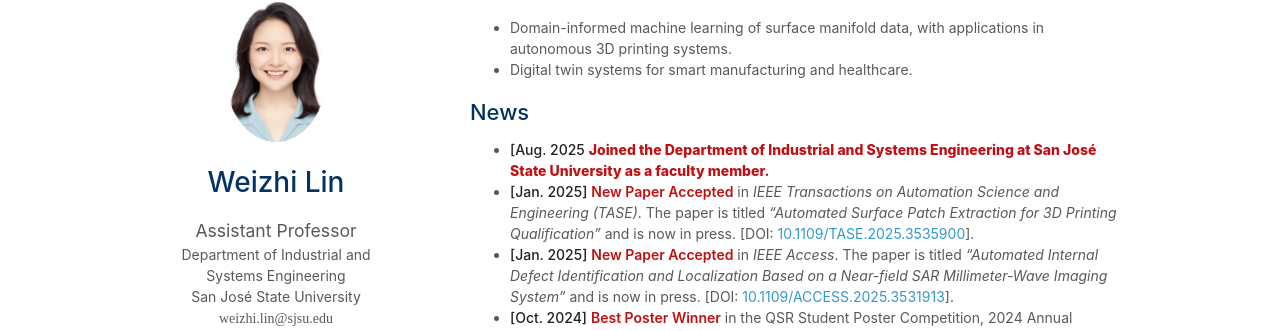
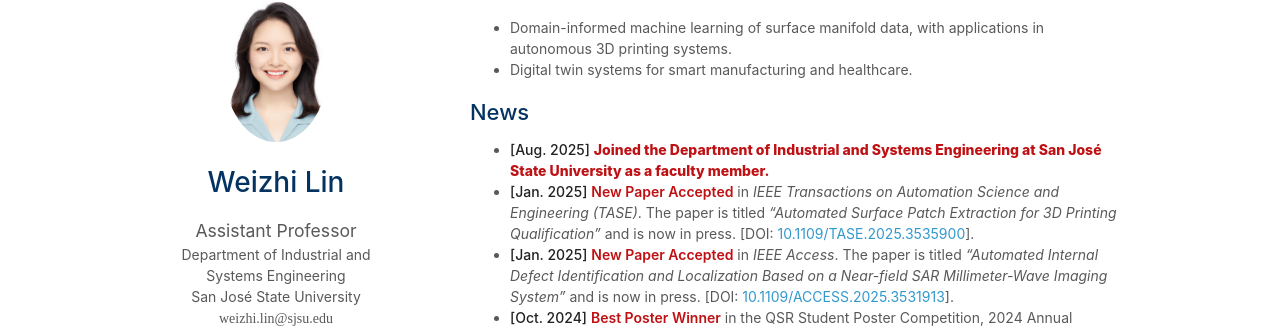
Before and after one commit to weizhi-lin/weizhi-lin.github.io, a Jekyll site: the page built from index.md, in a window 1280 px wide. Shown: the part 138-469 px from the top of the page. Built offline with Jekyll 4.4.1, drawn with Linux system fonts in a browser that asks for light colours; a style sheet for code colours, icons or effects is not loaded.

Commit message:
Update index.md

```diff
--- a/index.md
+++ b/index.md
@@ -10,7 +10,7 @@ layout: homepage
 
 
 ## News
-- **[Aug. 2025** **<strong style="color:#BF1013; font-weight:800"> Joined the Department of Industrial and Systems Engineering at San José State University as a faculty member.</strong>**
+- **[Aug. 2025]** **<strong style="color:#BF1013; font-weight:800"> Joined the Department of Industrial and Systems Engineering at San José State University as a faculty member.</strong>**
 - **[Jan. 2025]** **<strong style="color:#BF1013; font-weight:600">New Paper Accepted</strong>** in *IEEE Transactions on Automation Science and Engineering (TASE)*. The paper is titled *“Automated Surface Patch Extraction for 3D Printing Qualification”* and is now in press. [DOI: <a href="https://doi.org/10.1109/TASE.2025.3535900" target="_blank">10.1109/TASE.2025.3535900</a>].
 - **[Jan. 2025]** **<strong style="color:#BF1013; font-weight:600">New Paper Accepted</strong>** in *IEEE Access*. The paper is titled *“Automated Internal Defect Identification and Localization Based on a Near-field SAR Millimeter-Wave Imaging System”* and is now in press. [DOI: <a href="https://doi.org/10.1109/ACCESS.2025.3531913" target="_blank">10.1109/ACCESS.2025.3531913</a>].
 - **[Oct. 2024]** **<strong style="color:#BF1013; font-weight:600">Best Poster Winner</strong>** in the QSR Student Poster Competition, 2024 Annual INFORMS Conference. The title of the poster was *“Automated Surface Patch Extraction for 3D Printing Qualification”*.
```
